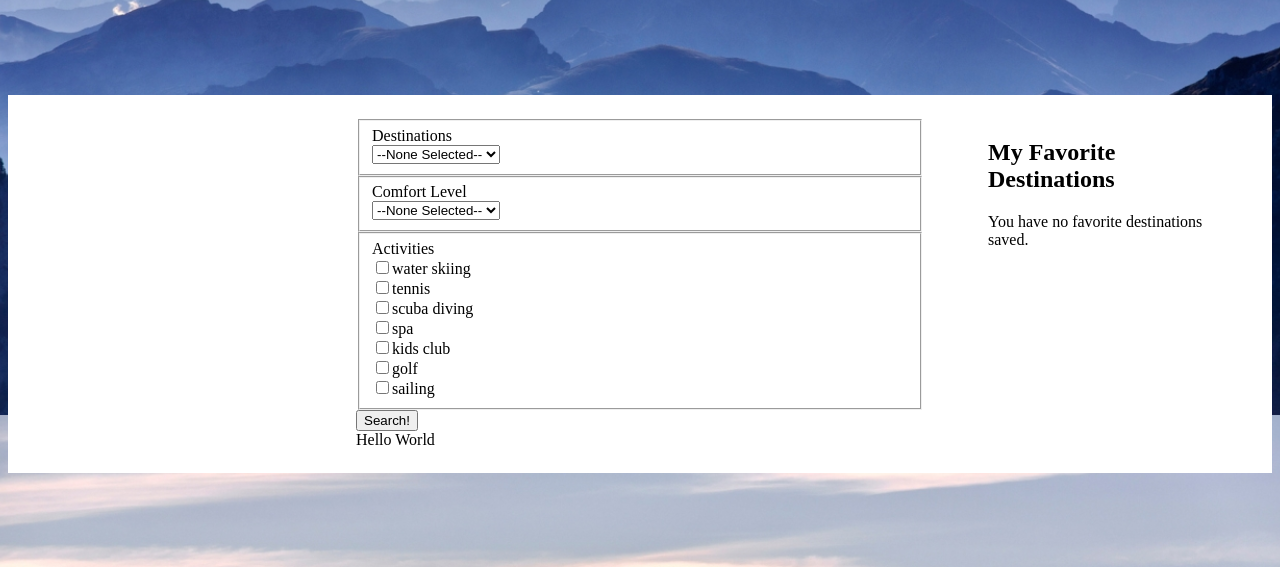
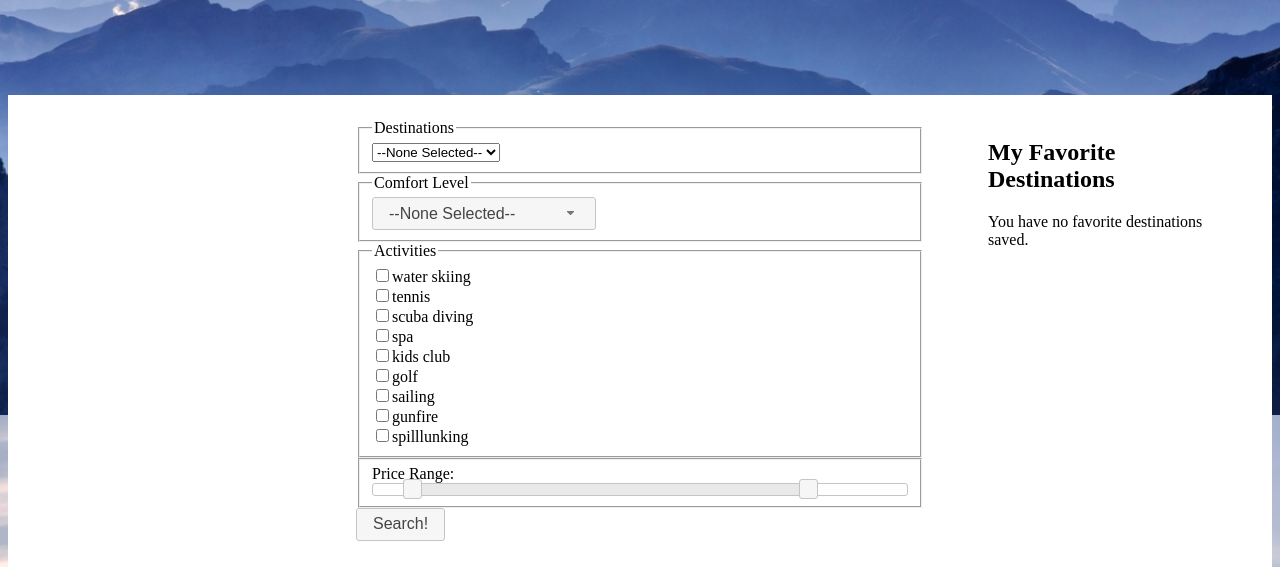
Before and after one commit to SeanCassiere/L5-ACS-CW, a plain HTML site: page index.html in a window 1280 px wide. Shown: the part 385-952 px from the top of the page. Drawn offline with nearby package versions, Linux system fonts and the light colour scheme.

Commit message:
Destination, Comfort, Activities Done. JQuery UI.

```diff
--- a/index.html
+++ b/index.html
@@ -29,9 +29,8 @@
         <fieldset id="search-destinations-select">
         </fieldset>
         <fieldset id="search-comfort-level-box">
-          <label for="search-comfort-level">Comfort Level</label>
-          <br>
-          <select name="search-comfort-level">
+          <legend>Comfort Level</legend>
+          <select name="search-comfort-level" id="search-comfort-level">
             <option value="none">--None Selected--</option>
             <option value="3">Comfort 3 Stars</option>
             <option value="4">Premium 4 Stars</option>
@@ -39,7 +38,12 @@
           </select>
         </fieldset>
         <fieldset id="search-activities-box">
-          <label>Activities</label><br>
+          <legend>Activities</legend>
+        </fieldset>
+        <fieldset id="search-price-box">
+          <label for="amount">Price Range: </label>
+          <input type="text" id="amount" readonly style="border:0; color:#f6931f; font-weight:bold;">
+          <div id="slider-range"></div>
         </fieldset>
         <button type="button" id="search-destinations-btn">Search!</button>
       </form>
--- a/json/locations.json
+++ b/json/locations.json
@@ -51,7 +51,7 @@
             "name":"So mucch Fancy",
             "location":"Martinique",
             "comfortLevel": "3",
-            "activities":["water skiing", "tennis", "scuba diving", "spa"],
+            "activities":["water skiing", "tennis", "scuba diving", "spa","gunfire"],
             "price":1254,
             "startDate":"2017-05-05",
             "endDate":"2019-12-31",
@@ -66,7 +66,7 @@
             "name":"La Plantation d'Albion",
             "location":"Mauritius",
             "comfortLevel": "3",
-            "activities":["kids club","golf", "scuba diving", "tennis", "sailing", "spa"],
+            "activities":["kids club", "scuba diving", "tennis", "sailing", "spa","spilllunking","gunfire"],
             "price":2062,
             "startDate":"2017-01-01",
             "endDate":"2019-12-31",
@@ -74,6 +74,36 @@
             "picture":"img/infinityPool.jpg",
             "long_description":"In a remote beauty spot, savour the luxury of Mauritian lifestyle. <br> The idyllic natural setting is enhanced by the sublime decor designed by Marc Hertrich and Nicolas Adnet, and the Resort's top-end comfort is perfectly reflected in its beautifully spacious rooms. The exceptional CINQ MONDES Spa* and luxurious overflow pool add an ideally Zen touch.<br> The Resort is entirely devoted to fulfilling its guests' desires and offers discreet, personal service in its swimming areas, bars and 'Table Gourmet' restaurants.",
             "url":"resort2.html"
+        },
+        {
+            "id":"resort6",
+            "destination":"Indian Ocean",
+            "name":"La Plantation d'Albion",
+            "location":"Mauritius",
+            "comfortLevel": "4",
+            "activities":["kids club", "scuba diving", "tennis", "sailing", "spa","gunfire"],
+            "price":2062,
+            "startDate":"2017-01-01",
+            "endDate":"2019-12-31",
+            "short_description":"Beautifully located in one of the last remote creeks on the island, La Plantation d'Albion Club Med welcomes the most demanding of guests into a world of supreme refinement.",
+            "picture":"img/infinityPool.jpg",
+            "long_description":"In a remote beauty spot, savour the luxury of Mauritian lifestyle. <br> The idyllic natural setting is enhanced by the sublime decor designed by Marc Hertrich and Nicolas Adnet, and the Resort's top-end comfort is perfectly reflected in its beautifully spacious rooms. The exceptional CINQ MONDES Spa* and luxurious overflow pool add an ideally Zen touch.<br> The Resort is entirely devoted to fulfilling its guests' desires and offers discreet, personal service in its swimming areas, bars and 'Table Gourmet' restaurants.",
+            "url":"resort2.html"
+        },
+        {
+            "id":"resort7",
+            "destination":"Caribbean",
+            "name":"So mucch Fancy",
+            "location":"Martinique",
+            "comfortLevel": "3",
+            "activities":["water skiing", "tennis", "scuba diving", "spa","gunfire"],
+            "price":1254,
+            "startDate":"2017-05-05",
+            "endDate":"2019-12-31",
+            "short_description":"The resort of Les Boucaniers is located on the laid-back beach-covered south coast of the island, and is perfectly placed for Martinique holidays that are both relaxing and awe-inspiring.",
+            "picture":"img/resortpool.jpg",
+            "long_description":"A divers' paradise in the Baie du Marin, a legendary spot.<br>Its bungalows are discreetly lodged in a tropical garden beside the white sand beach in superb Marin Bay. A magical site where you can enjoy a taste of everything, alone or with family or friends. Try water sports and the magnificent Club Med Spa*. You'll be enchanted by the exotic flavours of the local cuisine and the joyful spirit of the Caribbean.",
+            "url":"resort1.html"
         }
     ]
 }
--- a/script/script.js
+++ b/script/script.js
@@ -4,6 +4,26 @@ $("document").ready(function(){
     $(".menu").toggleClass("active");
     $(".navbar-menu").toggleClass("active");
   });
+
+  $( function() {
+    $( "#slider-range" ).slider({
+      range: true,
+      min: 300,
+      max: 3000,
+      values: [ 500, 2500 ],
+      slide: function( event, ui ) {
+        $( "#amount" ).val( "$" + ui.values[ 0 ] + " - $" + ui.values[ 1 ] );
+      }
+    });
+  });
+
+  $( function() {
+    $('#search-destinations').selectmenu();
+    $('#search-comfort-level').selectmenu();
+    $('input[name="searchActivities"]').checkboxradio();
+    $('#search-destinations-btn').button();
+  });
+
 
   //Write to an Array without duplicating Elements
   function PushToListWithoutDuplicate(array, item) {
@@ -18,7 +38,7 @@ $("document").ready(function(){
   if ($("#search-destinations-select").length) {
     $.getJSON('../json/locations.json', function(data) {
       var activitiesDisplay = ""; //Activities Display
-      var destinationDisplay = "<label for='search-destinations'>Destinations</label><br>"; //Destinations Display
+      var destinationDisplay = "<legend for='search-destinations'>Destinations</legend>"; //Destinations Display
       destinationDisplay += "<select name='search-destinations' id='search-destinations'>";
       destinationDisplay += "<option value='none'>--None Selected--</option>";
       //Destinations
@@ -38,6 +58,7 @@ $("document").ready(function(){
       destinationDisplay += "</select>"; // Close Destination Display
       document.getElementById("search-destinations-select").innerHTML=destinationDisplay; // Destination Printing
       document.getElementById("search-activities-box").innerHTML+=activitiesDisplay; // Activities Printing
+
     });
   }
 
@@ -46,9 +67,20 @@ $("document").ready(function(){
     searchFunction(document.forms["search-form"]);
   });
 
+  function arrayItemComparer(arr, arrDb){
+    var checkStone = 0;
+    for (var i in arr) {
+      for (var x in arrDb) {
+        if (arr[i] == arrDb[x]) {checkStone += 1;}
+      }
+    }
+    if (checkStone == arr.length) {return true;} else {return false;}
+  }
   // Searcher
   function searchFunction(masterForm) {
-    var searchParameters = ["none","none",[],"none"]; //Destination, Comfort Levels
+    var searchPriceRange = $('#slider-range').slider("values");
+    console.log(searchPriceRange);
+    var searchParameters = ["none","none",[],"none"]; //Destination, Comfort Levels, Activities
     var searchVerifiedLocations = []; //Verified by algorithm
     var searchedLocationsDisplay = ""; // Locations Write to Page
 
@@ -64,37 +96,54 @@ $("document").ready(function(){
     $.getJSON('../json/locations.json', function(data) {
       // Checking Algorithm and add to searchVerifiedLocations
       for (var i in data.resorts) {
-        if ((searchParameters[0] == data.resorts[i].destination) && (searchParameters[1] === data.resorts[i].comfortLevel)) {
-          for (var n in searchParameters[2]) {
-            if (data.resorts[i].activities.indexOf(searchParameters[2][n]) > -1 == true) {
-              PushToListWithoutDuplicate(searchVerifiedLocations, i);
-              break;
-            }
+        if ((searchParameters[0] == data.resorts[i].destination) && (searchParameters[1] === data.resorts[i].comfortLevel) && (searchParameters[2].length != 0)) {
+          console.log('Destination + Comfort + Activities');
+          if ((arrayItemComparer(searchParameters[2], data.resorts[i].activities) == true) && (searchParameters[2].length !== 0)) {
+            console.log('Entered Destination + Comfort + Activities Act-Check');
+            PushToListWithoutDuplicate(searchVerifiedLocations, i);
+            continue;
           }
-          PushToListWithoutDuplicate(searchVerifiedLocations, i);
-          continue;
         }
-        else if ((searchParameters[0] == "none") || (searchParameters[1] == "none") || searchParameters[2] == null) {
-          for (var n in searchParameters[2]) {
-            if (data.resorts[i].activities.indexOf(searchParameters[2][n]) > -1 == true) {
-              PushToListWithoutDuplicate(searchVerifiedLocations, i);
-            }
+        else if ((searchParameters[0] == data.resorts[i].destination) && (searchParameters[2].length != 0)) {
+          if ((searchParameters[0] == data.resorts[i].destination) && (arrayItemComparer(searchParameters[2], data.resorts[i].activities) == true) && (searchParameters[2].length !== 0)) {
+            console.log('Destination + Activities');
+            PushToListWithoutDuplicate(searchVerifiedLocations, i); continue;
           }
-          if (searchParameters[0] == data.resorts[i].destination) {
+        }
+        else if ((searchParameters[1] == data.resorts[i].comfortLevel) && (searchParameters[0] == data.resorts[i].destination)) {
+          console.log('Destination + Comfort Level');
+          PushToListWithoutDuplicate(searchVerifiedLocations, i); continue;
+        }
+        else if ((searchParameters[1] == data.resorts[i].comfortLevel) && (searchParameters[2].length != 0)) {
+          if ((searchParameters[1] == data.resorts[i].comfortLevel) && (arrayItemComparer(searchParameters[2], data.resorts[i].activities) == true) && (searchParameters[2].length !== 0)) {
+            console.log('Comfort Level + Activities');
+            PushToListWithoutDuplicate(searchVerifiedLocations, i); continue;
+          }
+        }
+        /*else if ((searchParameters[0] == "none") || (searchParameters[1] == "none") || searchParameters[2] == null) {
+
+          if ((arrayItemComparer(searchParameters[2], data.resorts[i].activities) == true) && (searchParameters[2].length != 0)) {
+            console.log('Outer Activities Check');
+            PushToListWithoutDuplicate(searchVerifiedLocations, i);
+          }
+          else if (searchParameters[0] == data.resorts[i].destination) {
+            console.log('Outer Destinations Check');
             PushToListWithoutDuplicate(searchVerifiedLocations, i);
           }
           else if (searchParameters[1] == data.resorts[i].comfortLevel) {
+            console.log('Outer Comfort Level Check');
             PushToListWithoutDuplicate(searchVerifiedLocations, i);
           }
-        }
+        }*/
       }
+
       console.log(searchVerifiedLocations);
 
       // Printing to Page
       for (var y in searchVerifiedLocations) {
-        searchedLocationsDisplay += "<div style='border: 1px solid black; padding: 1rem;'>";
+        searchedLocationsDisplay += "<div class='search-result-item'>";
         searchedLocationsDisplay += "<p> Resort ID: "+data.resorts[searchVerifiedLocations[y]].id+"</p>";
-        searchedLocationsDisplay += "<p> Destination: "+data.resorts[searchVerifiedLocations[y]].name+"</p>";
+        searchedLocationsDisplay += "<p> Name: "+data.resorts[searchVerifiedLocations[y]].name+"</p>";
         searchedLocationsDisplay += "<p> Destination: "+data.resorts[searchVerifiedLocations[y]].destination+"</p>";
         searchedLocationsDisplay += "<p> Price: "+data.resorts[searchVerifiedLocations[y]].price+"</p>";
         searchedLocationsDisplay += "<p> Comfort Level: "+data.resorts[searchVerifiedLocations[y]].comfortLevel+"</p>";
--- a/style/style.scss
+++ b/style/style.scss
@@ -194,3 +194,11 @@ footer {
     }
   }
 }
+
+#search-results {
+  margin-top: 2rem;
+  .search-result-item {
+    border: 1px solid black;
+    padding: 1rem;
+  }
+}
```
Also changed, not shown: style/style.css, 1 other file.
